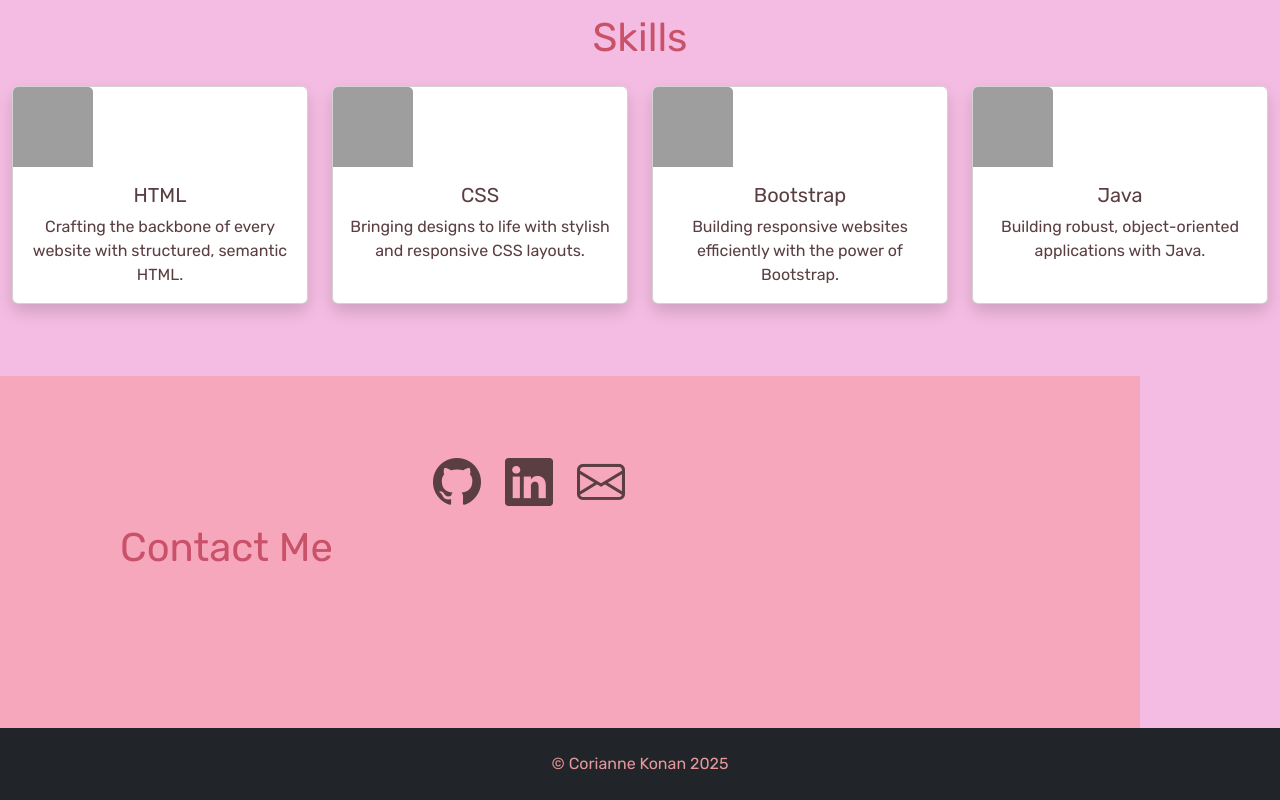
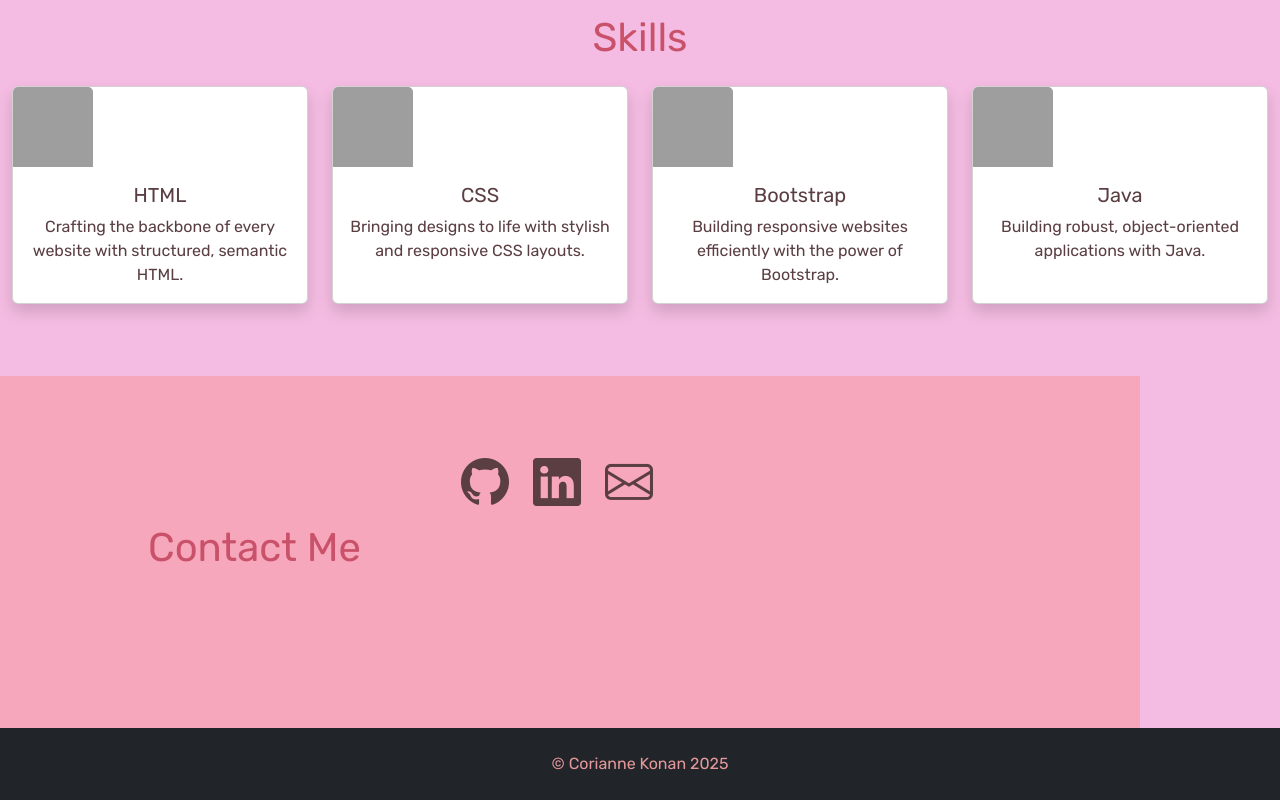
Before and after one commit to Corianne1172/Portfolio-Website, a website: page index.html in a window 1280 px wide. Shown: the part 2133-2933 px from the top of the page. Drawn offline with nearby package versions, Linux system fonts and the light colour scheme; grey boxes are pictures that could not be loaded.

```diff
--- a/style.css
+++ b/style.css
@@ -139,7 +139,7 @@
 }*/
 #contact-section{
   background-color: #f7a7bb;
-  padding: clamp(1rem, 5vw, 1.25rem);
+  padding: clamp(1rem, 5vw, 3rem);
   margin: 0;
   display: flex;
 }
```
